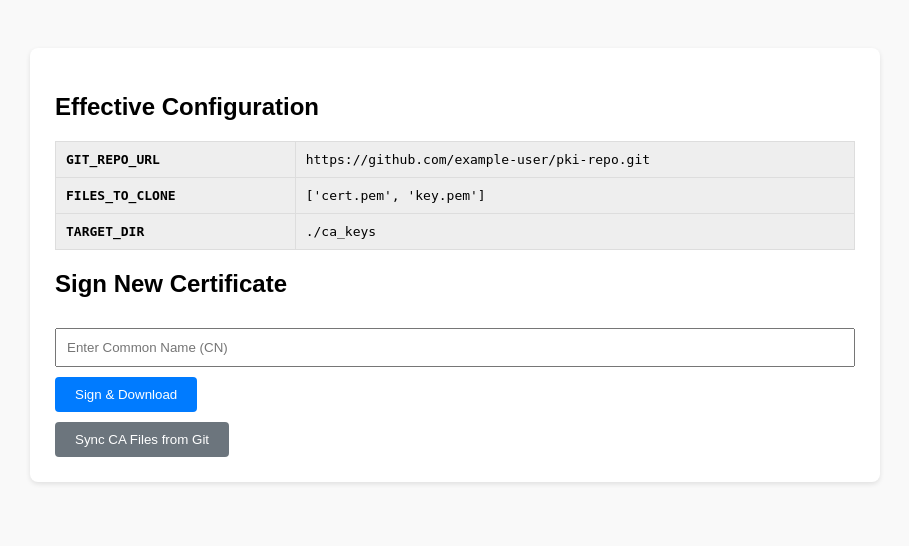
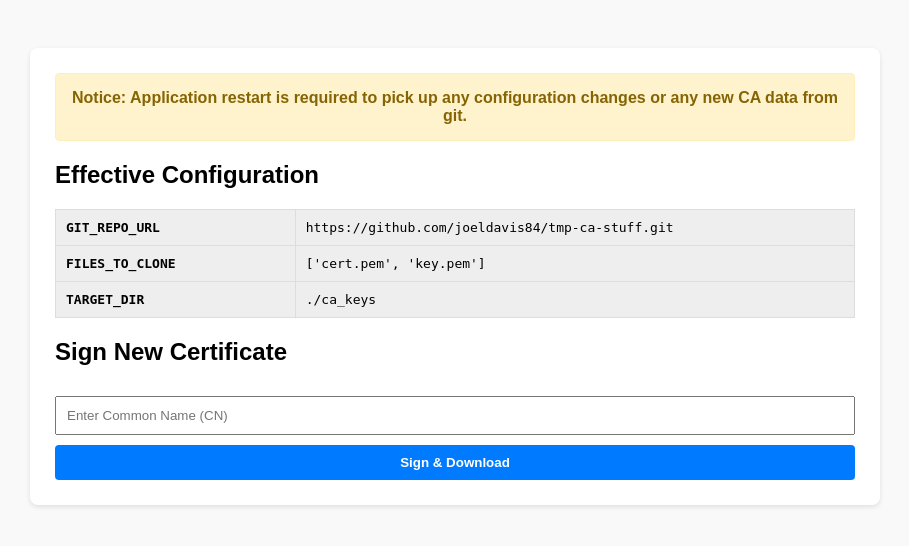
Before and after one commit to joeldavis84/cert-cloner-tool, a Flask app: page / in a window 1280 px wide. Shown: the top 546 px of the page, without its empty margins (185-1094 px from the left). Run offline with Flask 3, Linux system fonts and the light colour scheme.

Commit message:
moving sync into application startup

```diff
--- a/app.py
+++ b/app.py
@@ -1,7 +1,38 @@
 import os
 import yaml
+import shutil
 from flask import Flask
+from git import Repo
 from blueprints.certificate_logic import cert_bp
+
+def sync_on_startup(app):
+    """Performs the git clone and file extraction before the server starts."""
+    repo_url = app.config['GIT_REPO_URL']
+    target_dir = app.config['TARGET_DIR']
+    files_to_clone = app.config['FILES_TO_CLONE']
+    temp_repo = './temp_git_startup'
+
+    try:
+        print(f"[*] Starting startup sync from {repo_url}...")
+        if os.path.exists(temp_repo):
+            shutil.rmtree(temp_repo)
+
+        # Perform shallow clone
+        Repo.clone_from(repo_url, temp_repo, depth=1)
+
+        if not os.path.exists(target_dir):
+            os.makedirs(target_dir)
+
+        for f in files_to_clone:
+            source = os.path.join(temp_repo, f)
+            if os.path.exists(source):
+                shutil.copy2(source, os.path.join(target_dir, f))
+                print(f"[+] Synced: {f}")
+
+        shutil.rmtree(temp_repo)
+        print("[*] Startup sync complete.")
+    except Exception as e:
+        print(f"[!] Startup sync failed: {e}")
 
 def create_app():
     app = Flask(__name__)
@@ -29,9 +60,14 @@ def create_app():
                     if y_key in yaml_data['git_config']:
                         app.config[f_key] = yaml_data['git_config'][y_key]
 
+    # 3. Sync CA data before registering routes
+    sync_on_startup(app)
+
     app.register_blueprint(cert_bp)
     return app
 
 if __name__ == '__main__':
+    # When using 'flask run', this block is skipped.
+    # The factory create_app() handles the logic.
     app = create_app()
-    app.run(debug=True)
+    app.run(host='0.0.0.0', port=8080)
--- a/blueprints/certificate_logic.py
+++ b/blueprints/certificate_logic.py
@@ -1,8 +1,6 @@
 import os
-import shutil
 import datetime
 from flask import Blueprint, render_template, request, current_app, send_file
-from git import Repo
 from cryptography import x509
 from cryptography.x509.oid import NameOID
 from cryptography.hazmat.primitives import hashes, serialization
@@ -16,49 +14,49 @@ def index():
     effective_config = {k: current_app.config.get(k) for k in config_keys}
     return render_template('index.html', config=effective_config)
 
-@cert_bp.route('/sync', methods=['POST'])
-def sync_ca():
-    repo_url = current_app.config['GIT_REPO_URL']
-    target_dir = current_app.config['TARGET_DIR']
-    temp_repo = './temp_git'
-
-    if os.path.exists(temp_repo): shutil.rmtree(temp_repo)
-    Repo.clone_from(repo_url, temp_repo, depth=1)
-
-    if not os.path.exists(target_dir): os.makedirs(target_dir)
-    for f in current_app.config['FILES_TO_CLONE']:
-        shutil.copy2(os.path.join(temp_repo, f), os.path.join(target_dir, f))
-
-    shutil.rmtree(temp_repo)
-    return "Sync Complete. <a href='/'>Return Home</a>"
-
 @cert_bp.route('/sign', methods=['POST'])
 def sign_certificate():
     cn = request.form.get('common_name')
     ca_dir = current_app.config['TARGET_DIR']
 
-    # Load CA files retrieved from Git
-    with open(f"{ca_dir}/cert.pem", "rb") as f:
+    # Paths to the files synced during startup
+    cert_path = os.path.join(ca_dir, "cert.pem")
+    key_path = os.path.join(ca_dir, "key.pem")
+
+    with open(cert_path, "rb") as f:
         ca_cert = x509.load_pem_x509_certificate(f.read())
-    with open(f"{ca_dir}/key.pem", "rb") as f:
+    with open(key_path, "rb") as f:
         ca_key = serialization.load_pem_private_key(f.read(), password=None)
 
-    # Generate new pair
+    # Generate new keypair for the user
     user_key = rsa.generate_private_key(public_exponent=65537, key_size=2048)
+
+    # Define the Subject Name (CN)
     subject = x509.Name([x509.NameAttribute(NameOID.COMMON_NAME, cn)])
 
-    cert = x509.CertificateBuilder().subject_name(subject).issuer_name(
+    # Define the Subject Alternative Name (SAN)
+    # This adds the CN as a DNS name entry
+    san = x509.SubjectAlternativeName([x509.DNSName(cn)])
+
+    # Build the certificate
+    cert = x509.CertificateBuilder().subject_name(
+        subject
+    ).issuer_name(
         ca_cert.subject
-    ).public_key(user_key.public_key()).serial_number(
+    ).public_key(
+        user_key.public_key()
+    ).serial_number(
         x509.random_serial_number()
     ).not_valid_before(
         datetime.datetime.utcnow()
     ).not_valid_after(
         datetime.datetime.utcnow() + datetime.timedelta(days=365)
+    ).add_extension(
+        san, critical=False  # SAN is added here
     ).sign(ca_key, hashes.SHA256())
 
-    cert_path = f"/tmp/{cn}.crt"
-    with open(cert_path, "wb") as f:
+    output_path = f"/tmp/{cn}.crt"
+    with open(output_path, "wb") as f:
         f.write(cert.public_bytes(serialization.Encoding.PEM))
 
-    return send_file(cert_path, as_attachment=True)
+    return send_file(output_path, as_attachment=True)
--- a/config.yaml
+++ b/config.yaml
@@ -1,5 +1,5 @@
 git_config:
-  repo_url: "https://github.com/example-user/pki-repo.git"
+  repo_url: "https://github.com/joeldavis84/tmp-ca-stuff.git"
   files_to_clone:
     - "cert.pem"
     - "key.pem"
--- a/templates/index.html
+++ b/templates/index.html
@@ -5,17 +5,20 @@
     <style>
         body { font-family: sans-serif; background: #f9f9f9; padding: 40px; }
         .card { background: white; max-width: 800px; margin: auto; padding: 25px; border-radius: 8px; box-shadow: 0 2px 5px rgba(0,0,0,0.1); }
+        .restart-banner { background: #fff3cd; color: #856404; border: 1px solid #ffeeba; padding: 15px; border-radius: 4px; margin-bottom: 20px; font-weight: bold; text-align: center; }
         .config-table { width: 100%; border-collapse: collapse; margin: 20px 0; background: #eee; border-radius: 4px; }
         .config-table td { padding: 10px; border: 1px solid #ddd; font-family: monospace; }
         .label { font-weight: bold; width: 30%; }
         input[type="text"] { width: 100%; padding: 10px; margin: 10px 0; box-sizing: border-box; }
-        .btn { padding: 10px 20px; border: none; border-radius: 4px; cursor: pointer; color: white; }
-        .primary { background: #007bff; }
-        .secondary { background: #6c757d; margin-top: 10px; }
+        .btn { padding: 10px 20px; border: none; border-radius: 4px; cursor: pointer; color: white; background: #007bff; width: 100%; font-weight: bold; }
     </style>
 </head>
 <body>
     <div class="card">
+        <div class="restart-banner">
+            Notice: Application restart is required to pick up any configuration changes or any new CA data from git.
+        </div>
+
         <h2>Effective Configuration</h2>
         <table class="config-table">
             {% for key, value in config.items() %}
@@ -29,11 +32,7 @@
         <h2>Sign New Certificate</h2>
         <form action="/sign" method="post">
             <input type="text" name="common_name" placeholder="Enter Common Name (CN)" required>
-            <button type="submit" class="btn primary">Sign & Download</button>
-        </form>
-
-        <form action="/sync" method="post">
-            <button type="submit" class="btn secondary">Sync CA Files from Git</button>
+            <button type="submit" class="btn">Sign & Download</button>
         </form>
     </div>
 </body>
```
